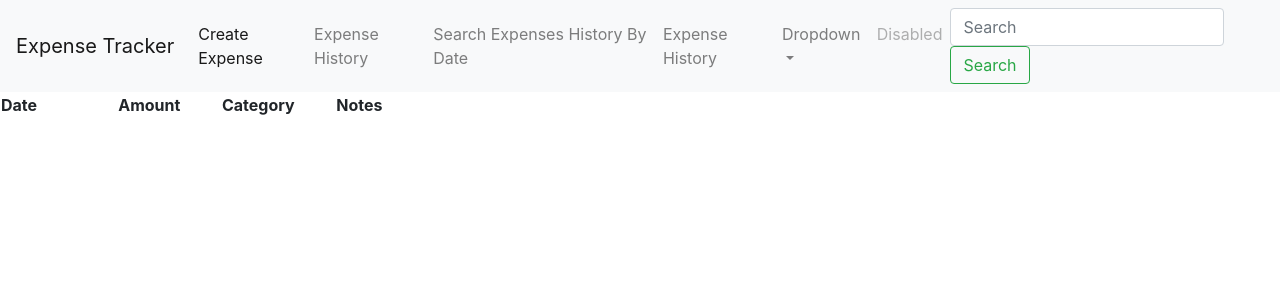
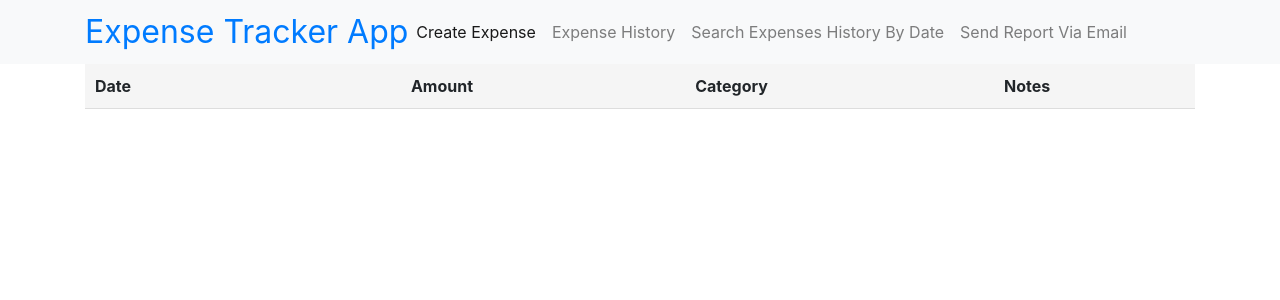
Before and after one commit to ikramuzzamansifat/Expense_Track, a Django app: page /history/ in a window 1280 px wide. Shown: the top 300 px of the page. Run offline with Django 4.2, Linux system fonts and the light colour scheme; data comes from the database, SQL or seed files in the repository; both versions use the stored data as it was after the commit; lists and menus that the app fills with data are empty; parts of the project's set-up code (start-up, migrations or seed data) failed here and were passed over; some libraries are stand-ins or nearby versions.

Commit message:
Refactored frontend code

```diff
--- /dev/null
+++ b/templates/base.html
@@ -0,0 +1,83 @@
+<!DOCTYPE html>
+<html lang="en">
+  <head>
+    <!-- Required meta tags -->
+    <meta charset="utf-8" />
+    <meta
+      name="viewport"
+      content="width=device-width, initial-scale=1, shrink-to-fit=no"
+    />
+
+    <!-- Bootstrap CSS -->
+    <link rel="stylesheet" href="styles.css">
+    <link
+      rel="stylesheet"
+      href="https://cdn.jsdelivr.net/npm/bootstrap@4.3.1/dist/css/bootstrap.min.css"
+      integrity="sha384-ggOyR0iXCbMQv3Xipma34MD+dH/1fQ784/j6cY/iJTQUOhcWr7x9JvoRxT2MZw1T"
+      crossorigin="anonymous"
+    />
+
+    <title>{% block title %}Expense Tracker{% endblock %}</title>
+  </head>
+  <body>
+    <nav class="navbar navbar-expand-lg navbar-light bg-light">
+      <div class="container">
+        {% comment %} <a class="navbar-brand" href="#">Expense Tracker App</a> {% endcomment %}
+       <a href="{% url 'index' %}" style="font-size: 32px;">Expense Tracker App</a>
+
+        <button
+          class="navbar-toggler"
+          type="button"
+          data-toggle="collapse"
+          data-target="#navbarSupportedContent"
+          aria-controls="navbarSupportedContent"
+          aria-expanded="false"
+          aria-label="Toggle navigation"
+        >
+          <span class="navbar-toggler-icon"></span>
+        </button>
+
+        <div class="collapse navbar-collapse" id="navbarSupportedContent">
+          <ul class="navbar-nav mr-auto">
+            <li class="nav-item active">
+              <a class="nav-link" href="{% url 'expense-create' %}"
+                >Create Expense <span class="sr-only">(current)</span></a
+              >
+            </li>
+            <li class="nav-item">
+              <a class="nav-link" href="{% url 'history' %}">Expense History</a>
+            </li>
+            <li class="nav-item">
+              <a class="nav-link" href="{% url 'history-date' %}"
+                >Search Expenses History By Date</a
+              >
+            </li>
+            <li class="nav-item">
+              <a class="nav-link" href="{% url 'history-report' %}">Send Report Via Email</a>
+            </li>
+          </ul>
+        </div>
+      </div>
+    </nav>
+
+    <div class="container">{% block content %} {% endblock %}</div>
+
+    <!-- Optional JavaScript -->
+    <!-- jQuery first, then Popper.js, then Bootstrap JS -->
+    <script
+      src="https://code.jquery.com/jquery-3.3.1.slim.min.js"
+      integrity="sha384-q8i/X+965DzO0rT7abK41JStQIAqVgRVzpbzo5smXKp4YfRvH+8abtTE1Pi6jizo"
+      crossorigin="anonymous"
+    ></script>
+    <script
+      src="https://cdn.jsdelivr.net/npm/popper.js@1.14.7/dist/umd/popper.min.js"
+      integrity="sha384-UO2eT0CpHqdSJQ6hJty5KVphtPhzWj9WO1clHTMGa3JDZwrnQq4sF86dIHNDz0W1"
+      crossorigin="anonymous"
+    ></script>
+    <script
+      src="https://cdn.jsdelivr.net/npm/bootstrap@4.3.1/dist/js/bootstrap.min.js"
+      integrity="sha384-JjSmVgyd0p3pXB1rRibZUAYoIIy6OrQ6VrjIEaFf/nJGzIxFDsf4x0xIM+B07jRM"
+      crossorigin="anonymous"
+    ></script>
+  </body>
+</html>
--- a/templates/history.html
+++ b/templates/history.html
@@ -1,58 +1,26 @@
-<!doctype html>
-<html lang="en">
-  <head>
-    <!-- Required meta tags -->
-    <meta charset="utf-8">
-    <meta name="viewport" content="width=device-width, initial-scale=1, shrink-to-fit=no">
+{% extends 'base.html' %}
 
-    <!-- Bootstrap CSS -->
-    <link rel="stylesheet" href="https://cdn.jsdelivr.net/npm/bootstrap@4.0.0/dist/css/bootstrap.min.css" integrity="sha384-Gn5384xqQ1aoWXA+058RXPxPg6fy4IWvTNh0E263XmFcJlSAwiGgFAW/dAiS6JXm" crossorigin="anonymous">
+{% block title %}Expense History{% endblock %}
 
-    <title>Hello, world!</title>
-  </head>
-  <body>
+{% block content %}
+        <style>
+          #expenseTable {
+            width: 100%;
+            border-collapse: collapse;
+          }
 
-    <nav class="navbar navbar-expand-lg navbar-light bg-light">
-        <a class="navbar-brand" href="#">Expense Tracker</a>
-        <button class="navbar-toggler" type="button" data-toggle="collapse" data-target="#navbarSupportedContent" aria-controls="navbarSupportedContent" aria-expanded="false" aria-label="Toggle navigation">
-          <span class="navbar-toggler-icon"></span>
-        </button>
+          #expenseTable th,
+          #expenseTable td {
+            padding: 10px;
+            text-align: left;
+            border-bottom: 1px solid #ddd;
+          }
 
-        <div class="collapse navbar-collapse" id="navbarSupportedContent">
-          <ul class="navbar-nav mr-auto">
-            <li class="nav-item active">
-              <a class="nav-link" href="expense_create.html">Create Expense <span class="sr-only">(current)</span></a>
-            </li>
-            <li class="nav-item">
-              <a class="nav-link" href="history.html">Expense History</a>
-            </li>
-            <li class="nav-item">
-                <a class="nav-link" href="history_date.html">Search Expenses History By Date</a>
-              </li>
-            <li class="nav-item">
-            <a class="nav-link" href="history.html">Expense History</a>
-            </li>
-            <li class="nav-item dropdown">
-              <a class="nav-link dropdown-toggle" href="#" id="navbarDropdown" role="button" data-toggle="dropdown" aria-haspopup="true" aria-expanded="false">
-                Dropdown
-              </a>
-              <div class="dropdown-menu" aria-labelledby="navbarDropdown">
-                <a class="dropdown-item" href="#">Action</a>
-                <a class="dropdown-item" href="#">Another action</a>
-                <div class="dropdown-divider"></div>
-                <a class="dropdown-item" href="#">Something else here</a>
-              </div>
-            </li>
-            <li class="nav-item">
-              <a class="nav-link disabled" href="#">Disabled</a>
-            </li>
-          </ul>
-          <form class="form-inline my-2 my-lg-0">
-            <input class="form-control mr-sm-2" type="search" placeholder="Search" aria-label="Search">
-            <button class="btn btn-outline-success my-2 my-sm-0" type="submit">Search</button>
-          </form>
-        </div>
-      </nav>
+          #expenseTable th {
+            background-color: #f5f5f5;
+            font-weight: bold;
+          }
+        </style>
 
       <table id="expenseTable">
         <thead>
@@ -69,19 +37,19 @@
       </table>
 
       <script>
-                fetch('http://127.0.0.1:8000/api/expense-history/')
-        .then(response => {
+        fetch("http://127.0.0.1:8000/api/expense-history/")
+          .then((response) => {
             if (!response.ok) {
-            throw new Error('Request failed with status ' + response.status);
+              throw new Error("Request failed with status " + response.status);
             }
             return response.json();
           })
-        .then(data => {
+          .then((data) => {
             // Get the expense table element
-            const expenseTable = document.getElementById('expenseTable');
+            const expenseTable = document.getElementById("expenseTable");
 
             // Iterate through the expense history data and create table rows
-            data.forEach(expense => {
+            data.forEach((expense) => {
               const row = expenseTable.insertRow();
 
               // Create table cells for each expense field
@@ -97,16 +65,11 @@
               notesCell.textContent = expense.notes;
             });
           })
-        .catch(error => {
+          .catch((error) => {
             // Handle any errors
             console.error(error);
           });
       </script>
 
-    <!-- Optional JavaScript -->
-    <!-- jQuery first, then Popper.js, then Bootstrap JS -->
-    <script src="https://code.jquery.com/jquery-3.2.1.slim.min.js" integrity="sha384-KJ3o2DKtIkvYIK3UENzmM7KCkRr/rE9/Qpg6aAZGJwFDMVNA/GpGFF93hXpG5KkN" crossorigin="anonymous"></script>
-    <script src="https://cdn.jsdelivr.net/npm/popper.js@1.12.9/dist/umd/popper.min.js" integrity="sha384-ApNbgh9B+Y1QKtv3Rn7W3mgPxhU9K/ScQsAP7hUibX39j7fakFPskvXusvfa0b4Q" crossorigin="anonymous"></script>
-    <script src="https://cdn.jsdelivr.net/npm/bootstrap@4.0.0/dist/js/bootstrap.min.js" integrity="sha384-JZR6Spejh4U02d8jOt6vLEHfe/JQGiRRSQQxSfFWpi1MquVdAyjUar5+76PVCmYl" crossorigin="anonymous"></script>
-  </body>
-</html>
+
+{% endblock %}
```
Also changed, not shown: templates/expense_create.html (+14 -20 lines), templates/history_date.html (+27 -10 lines), templates/history_report.html (+10 -12 lines), templates/include.js (deleted, +0 -10 lines), templates/index.html (+5 -74 lines), db.sqlite3, templates/styles.css (line endings or trailing spaces). Lines whose indentation alone changed are shown as unchanged.
